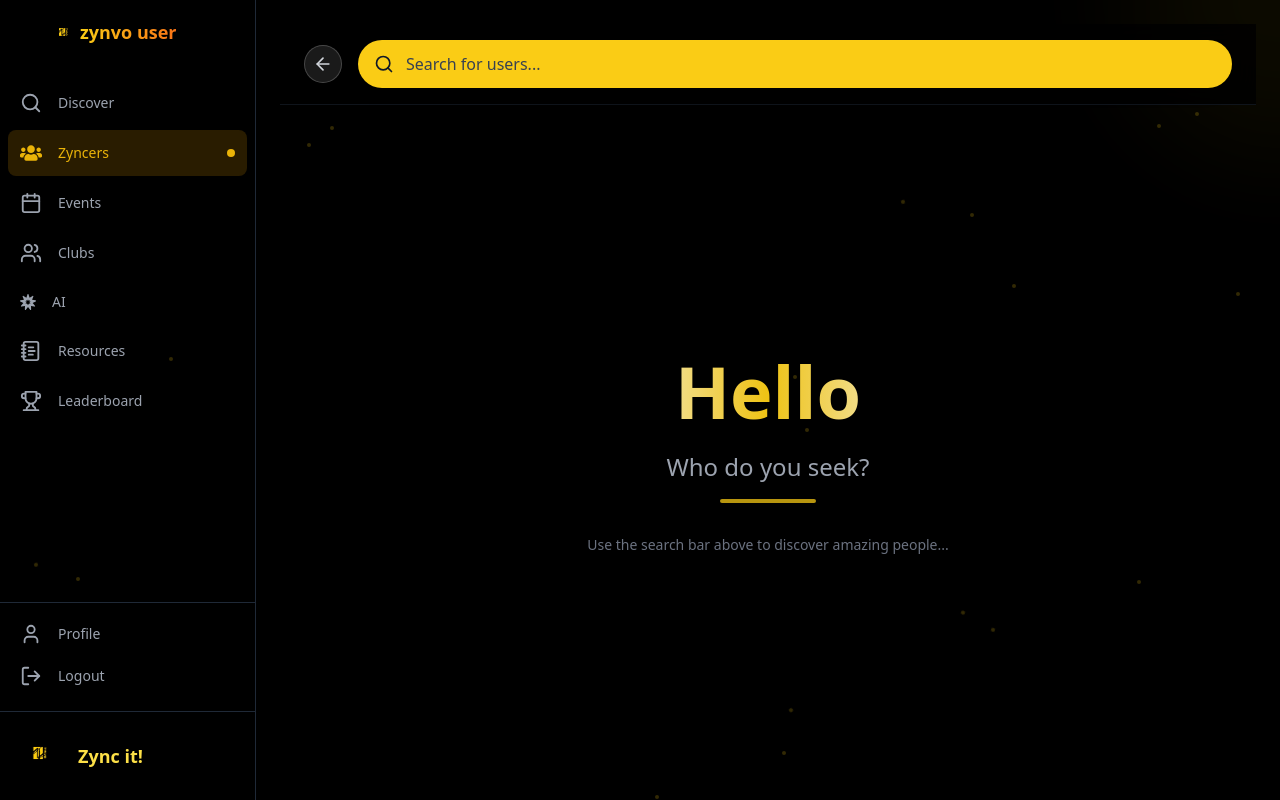
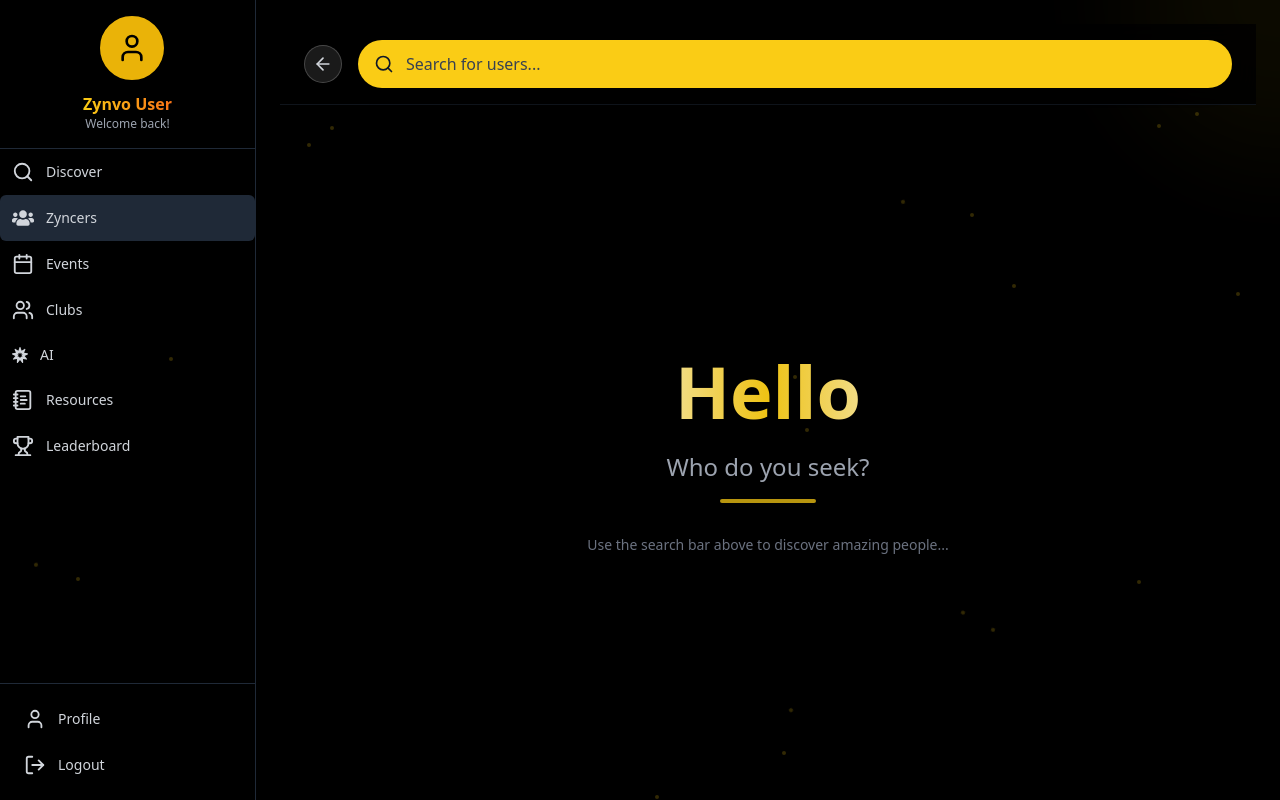
Before and after one commit to DSuper03/zynvo, a Next.js app: page /zyncers in a window 1280 px wide. Built offline with nearby package versions, Linux system fonts and the light colour scheme.

Commit message:
feat: Enhance Feed and Sidebar components with responsive design and improved user profile display

```diff
--- a/src/app/discover/page.tsx
+++ b/src/app/discover/page.tsx
@@ -15,6 +15,7 @@ import CreatePostModal from './components/CreatePostModal';
 import { PostData } from '@/types/global-Interface';
 import { Button } from '@/components/ui/button';
 import { Card } from '@/components/ui/card';
+import { AuroraText } from '@/components/magicui/aurora-text';
 
 // Define the API response type
 interface ApiResponse {
@@ -116,13 +117,18 @@ export default function Feed() {
   return (
     <div className="min-h-screen w-full bg-transparent overflow-y-auto">
       <div className="max-w-7xl mx-auto px-4 sm:px-6 lg:px-8 py-4 sm:py-6">
+        {/* Single Discover Header - Works for both mobile and desktop */}
+        <div className="flex justify-center items-center ">
+          <AuroraText className="text-4xl text-center font-mono from-accent-foreground">Discover</AuroraText>
+        </div>
+
         <div className="grid grid-cols-1 lg:grid-cols-3 gap-4 lg:gap-6">
           {/* Column 1-2: Main Content */}
           <div className="lg:col-span-2 space-y-4 sm:space-y-6">
             {/* Responsive buttons/actions row */}
             <div className="flex flex-col sm:flex-row sm:items-center justify-between gap-4">
-
-              <div className="flex sm:hidden items-center justify-between w-full">
+              {/* Mobile View - Only Create Post Button */}
+              <div className="flex sm:hidden items-center justify-end w-full">
                 <div className="flex items-center space-x-3">
                   {/* Circular Create Post Button for Mobile */}
                   <Button
@@ -131,9 +137,6 @@ export default function Feed() {
                   >
                     <Plus className="h-6 w-6 text-black" />
                   </Button>
-
-                  {/* User Avatar */}
-
                 </div>
               </div>
 
@@ -258,8 +261,8 @@ export default function Feed() {
                     {/* Post metadata */}
                     <div className="flex flex-wrap gap-2 mb-4">
                       {post.collegeName && (
-                        <span className="text-sm text-yellow-500 bg-yellow-500/10 px-2 py-1 rounded">
-                          College Tagged: {post.collegeName}
+                        <span className="text-sm bg-yellow-500/10 px-2 py-1 rounded">
+                          <AuroraText className="text-yellow-200">{post.collegeName}</AuroraText>
                         </span>
                       )}
                       {post.id && (
@@ -268,27 +271,6 @@ export default function Feed() {
                         </span>
                       )}
                     </div>
-
-                    {/* Post actions */}
-                    {/* <div className="flex items-center justify-between pt-3 border-t border-gray-700">
-                      <div className="flex items-center space-x-4">
-                        <button className="flex items-center space-x-1 text-gray-400 hover:text-yellow-400 transition-colors group">
-                          <Heart size={18} className="group-hover:scale-110 transition-transform" />
-                          <span className="text-sm">Like</span>
-                        </button>
-                        <button className="flex items-center space-x-1 text-gray-400 hover:text-yellow-400 transition-colors group">
-                          <MessageCircle size={18} className="group-hover:scale-110 transition-transform" />
-                          <span className="text-sm">Comment</span>
-                        </button>
-                        <button className="flex items-center space-x-1 text-gray-400 hover:text-yellow-400 transition-colors group">
-                          <Share size={18} className="group-hover:scale-110 transition-transform" />
-                          <span className="text-sm">Share</span>
-                        </button>
-                      </div>
-                      <div className="text-xs text-gray-500">
-                        {post.createdAt}
-                      </div>
-                    </div> */}
                   </div>
                 ))
               ) : (
@@ -299,12 +281,12 @@ export default function Feed() {
                     <h3 className="text-xl font-semibold text-yellow-400 mb-2">
                       No posts yet
                     </h3>
-                    <p className="text-gray-400 mb-4">
-                      Be the first to share something with your community!
-                    </p>
+                    <AuroraText className="">
+                      Be the first to create a post!
+                    </AuroraText>
                     <Button
                       onClick={() => setIsPostModalOpen(true)} // Open modal on button click
-                      className="bg-yellow-500 hover:bg-yellow-400 text-black px-6 py-2 rounded-md font-medium transition-colors"
+                      className="bg-yellow-500 hover:bg-yellow-400 text-black px-6 py-2 rounded-md font-medium transition-colors mt-4"
                     >
                       Create Post
                     </Button>
@@ -349,49 +331,10 @@ export default function Feed() {
                 </div>
               </div>
             </div>
-            {/* Mobile slider */}
-            <div className="lg:hidden mt-4">
-              <div className="relative w-full overflow-hidden" ref={sliderRef}>
-                <div className="flex transition-transform duration-700"
-                  style={{ transform: `translateX(-${slideIdx * 100}%)` }}>
-                  {sliderEvents.map((ev, i) => (
-                    <div key={i} className="min-w-full px-2">
-                      <Card className="group cursor-pointer">
-                        <div className="relative overflow-hidden rounded-lg mb-2">
-                          <div className="aspect-[3/4] bg-gray-700 rounded-lg overflow-hidden">
-                            <Image
-                              src={ev.img}
-                              alt={ev.title}
-                              layout="fill"
-                              className="object-cover transition-transform group-hover:scale-105"
-                            />
-                          </div>
-                          <div className="absolute bottom-0 left-0 right-0 bg-gradient-to-t from-black/80 to-transparent p-3">
-                            <span className="text-black text-xs font-medium px-2 py-1 rounded-full">{ev.title}</span>
-                          </div>
-                        </div>
-                        <h4 className="font-medium text-white transition-colors">{ev.title}</h4>
-                        <p className="text-xs text-gray-400">{ev.desc}</p>
-                      </Card>
-                    </div>
-                  ))}
-                </div>
-                {/* Dots indicator */}
-                <div className="absolute bottom-2 left-0 right-0 flex justify-center gap-2">
-                  {sliderEvents.map((_, i) => (
-                    <span
-                      key={i}
-                      className={`inline-block w-2 h-2 rounded-full ${slideIdx === i ? 'bg-yellow-400' : 'bg-gray-600'}`}
-                    />
-                  ))}
-                </div>
-              </div>
-            </div>
           </div>
         </div>
       </div>
-      {/* Mobile bottom navigation (visible only on mobile) */}
-      {/* Modal components */}
+
       <CreatePostModal
         isOpen={isPostModalOpen} // Pass modal state
         onClose={() => setIsPostModalOpen(false)} // Close modal
--- a/src/components/Sidebar.tsx
+++ b/src/components/Sidebar.tsx
@@ -1,22 +1,16 @@
 'use client';
 import Link from 'next/link';
 import { usePathname } from 'next/navigation';
-import Image from "next/legacy/image";
+import Image from 'next/image';
 import {
-  Home,
   Search,
-  Bell,
   Calendar,
   Users,
-  BookOpen,
-  MessageSquare,
   User,
-  Settings,
   LogOut,
   NotebookText,
   Trophy,
 } from 'lucide-react';
-import { Button } from './ui/button';
 import { useEffect, useState } from 'react';
 import axios from 'axios';
 import dotenv from "dotenv"
@@ -36,9 +30,7 @@ export const Sidebar: React.FC<SidebarProps> = ({ isOpen = true, onClose }) => {
   const { userData, loading } = useWarmup();
   const { name, profileAvatar: profile } = userData;
 
-
   const menuItems = [
-
     { icon: <Search size={22} />, label: 'Discover', href: '/discover' },
     { icon: <FaUsers  size={22} />, label: 'Zyncers', href: '/zyncers' },
     { icon: <Calendar size={22} />, label: 'Events', href: '/events' },
@@ -46,145 +38,101 @@ export const Sidebar: React.FC<SidebarProps> = ({ isOpen = true, onClose }) => {
     { icon: <FaBahai />, label: 'AI', href: '/ai' },
     { icon: <NotebookText size={22} />, label: 'Resources', href: '/resources' },
     { icon: <Trophy size={22} />, label: 'Leaderboard', href: '/leaderboard' },
-
-
   ];
 
   const accountItems = [
     { icon: <User size={22} />, label: 'Profile', href: '/dashboard' },
-
     { icon: <LogOut size={22} />, label: 'Logout', href: '/' },
   ];
 
   const showText = isOpen;
 
   return (
-    <div
-      className={`
+    <div className={`
       h-full min-h-screen flex flex-col bg-black border-r border-gray-800
       transition-all duration-300 ease-in-out
       ${isOpen ? 'w-64' : 'w-16'}
-    `}
-    >
-      {/* user Profile */}
-      <div className="p-4 flex items-center text-lg">
-        <div className="flex-shrink-0">
-          <div className='flex justify-center items-center pl-8'>
-            {profile ?
-            <img src={profile} alt="pfp" /> :   <Image
-            src='/logozynvo.jpg'
-            alt="Zynvo Logo"
-            width={32}
-            height={32}
-            className="rounded-full"
+    `}>
+      {/* User Profile Header - Mobile Responsive */}
+      <div className="p-3 sm:p-4 border-b border-gray-800">
+        <div className="flex flex-col items-center w-full">
+          {/* Profile Section - Now in vertical layout */}
+          <div className={`flex flex-col items-center ${isOpen ? 'w-full' : 'w-full'}`}>
+            {/* Profile Image - Slightly to the right with margin */}
+            <div className="flex-shrink-0 ml-2">
+              {profile ? (
+                <img
+                  src={profile}
+                  alt="Profile"
+                  className={`rounded-full object-cover border-2 border-yellow-500 ${
+                    isOpen ? 'w-14 h-14 sm:w-16 sm:h-16' : 'w-10 h-10'
+                  }`}
                 />
-          }    <h1 className="relative inline-block text-lg  font-bold text-transparent bg-clip-text bg-gradient-to-r from-yellow-400 to-orange-500 animate-aurora">
-            {name ? name : "zynvo user"}
+              ) : (
+                <div className={`bg-yellow-500 rounded-full flex items-center justify-center border-2 border-yellow-500 ${
+                  isOpen ? 'w-14 h-14 sm:w-16 sm:h-16' : 'w-10 h-10'
+                }`}>
+                  <User className={`text-black ${isOpen ? 'w-8 h-8' : 'w-5 h-5'}`} />
+                </div>
+              )}
+            </div>
+
+            {/* Name - Below the image */}
+            {showText && (
+              <div className="flex-1 min-w-0 mt-3 text-center">
+                <h1 className="text-sm sm:text-base font-bold text-transparent bg-clip-text bg-gradient-to-r from-yellow-400 to-orange-500 truncate">
+                  {name ? name : "Zynvo User"}
                 </h1>
+                <p className="text-xs text-gray-400 truncate">
+                  Welcome back!
+                </p>
+              </div>
+            )}
+          </div>
         </div>
       </div>
 
-
-        {/* Close button - only on mobile when sidebar is open */}
-        {isOpen && onClose && (
-          <Button
-            onClick={onClose}
-            className="ml-auto p-1 rounded-full hover:bg-gray-800 md:hidden"
-            aria-label="Close sidebar"
-          >
-            <svg
-              xmlns="http://www.w3.org/2000/svg"
-              width="20"
-              height="20"
-              viewBox="0 0 24 24"
-              fill="none"
-              stroke="currentColor"
-              strokeWidth="2"
-              strokeLinecap="round"
-              strokeLinejoin="round"
-            >
-              <line x1="18" y1="6" x2="6" y2="18"></line>
-              <line x1="6" y1="6" x2="18" y2="18"></line>
-            </svg>
-          </Button>
-        )}
-      </div>
-
-      {/* Main Navigation */}
-      <nav className="flex-1 px-2 py-4 space-y-1 overflow-y-auto">
-        {menuItems.map((item, index) => {
-          const isActive = pathname === item.href;
-
-          return (
+      {/* Menu Items */}
+      <div className="flex-1 overflow-y-auto">
+        {menuItems.map((item) => (
           <Link
-              key={index}
+            key={item.label}
             href={item.href}
             className={`
-                flex items-center py-3 px-3 rounded-lg transition-colors
-                ${
-                  isActive
-                    ? 'bg-yellow-600/20 text-yellow-500'
-                    : 'text-gray-400 hover:bg-gray-800 hover:text-white'
-                }
+              flex items-center p-3 text-gray-300 rounded-md
+              transition-all duration-200 ease-in-out
+              ${pathname === item.href ? 'bg-gray-800' : 'hover:bg-gray-700'}
+              ${!isOpen ? 'justify-center' : ''}
             `}
-              onClick={onClose} // Close sidebar on navigation for mobile
           >
-              <span className="flex-shrink-0">{item.icon}</span>
+            <div className="flex-shrink-0">{item.icon}</div>
             {showText && (
-                <span className="ml-4 text-sm font-medium">{item.label}</span>
-              )}
-              {isActive && showText && (
-                <span className="ml-auto h-2 w-2 rounded-full bg-yellow-500"></span>
-              )}
-            </Link>
-          );
-        })}
-      </nav>
-
-      {/* User Account Section */}
-      <div className="px-2 pb-4 pt-2 border-t border-gray-800">
-        {accountItems.map((item, index) => (
-           <Link
-      key={index}
-      href={item.href}
-      className="flex items-center py-2 px-3 mt-1 rounded-lg text-gray-400 hover:bg-gray-800 hover:text-white transition-colors"
-      onClick={() => {
-        if (item.label === "Logout") {
-          localStorage.removeItem("token");
-          toast("logged out")
-        }
-        onClose;
-      }}
-    >
-            <span className="flex-shrink-0">{item.icon}</span>
-            {showText && (
-              <span className="ml-4 text-sm font-medium">{item.label}</span>
+              <span className="ml-3 text-sm font-medium">{item.label}</span>
             )}
           </Link>
         ))}
       </div>
 
-      {/* User Profile */}
+      {/* Account Items - Always visible */}
+      <div className="p-3 border-t border-gray-800">
+        {accountItems.map((item) => (
+          <Link
+            key={item.label}
+            href={item.href}
+            className={`
+              flex items-center p-3 text-gray-300 rounded-md
+              transition-all duration-200 ease-in-out
+              ${pathname === item.href ? 'bg-gray-800' : 'hover:bg-gray-700'}
+              ${!isOpen ? 'justify-center' : ''}
+            `}
+          >
+            <div className="flex-shrink-0">{item.icon}</div>
             {showText && (
-        <div className="p-4 border-t border-gray-800">
-          <div className="flex items-center">
-            <div className="flex-shrink-0">
-              <Image
-                src="/logozynvo.jpg"
-                alt="User avatar"
-                width={50}
-                height={50}
-                className="rounded-full border-2 border-yellow-500"
-              />
+              <span className="ml-3 text-sm font-medium">{item.label}</span>
+            )}
+          </Link>
+        ))}
       </div>
-            <div className="ml-3">
-              {/* <p className="text-sm font-medium text-white">Anirban </p>
-              <p className="text-xs text-gray-400">@anirban001@gmail.com</p> */}
-              <p className='text-lg font-extrabold text-yellow-300 text-'>Zync it!</p>
-            </div>
-          </div>
-        </div>
-      )}
     </div>
   );
 };
```
Lines whose indentation alone changed are shown as unchanged.
